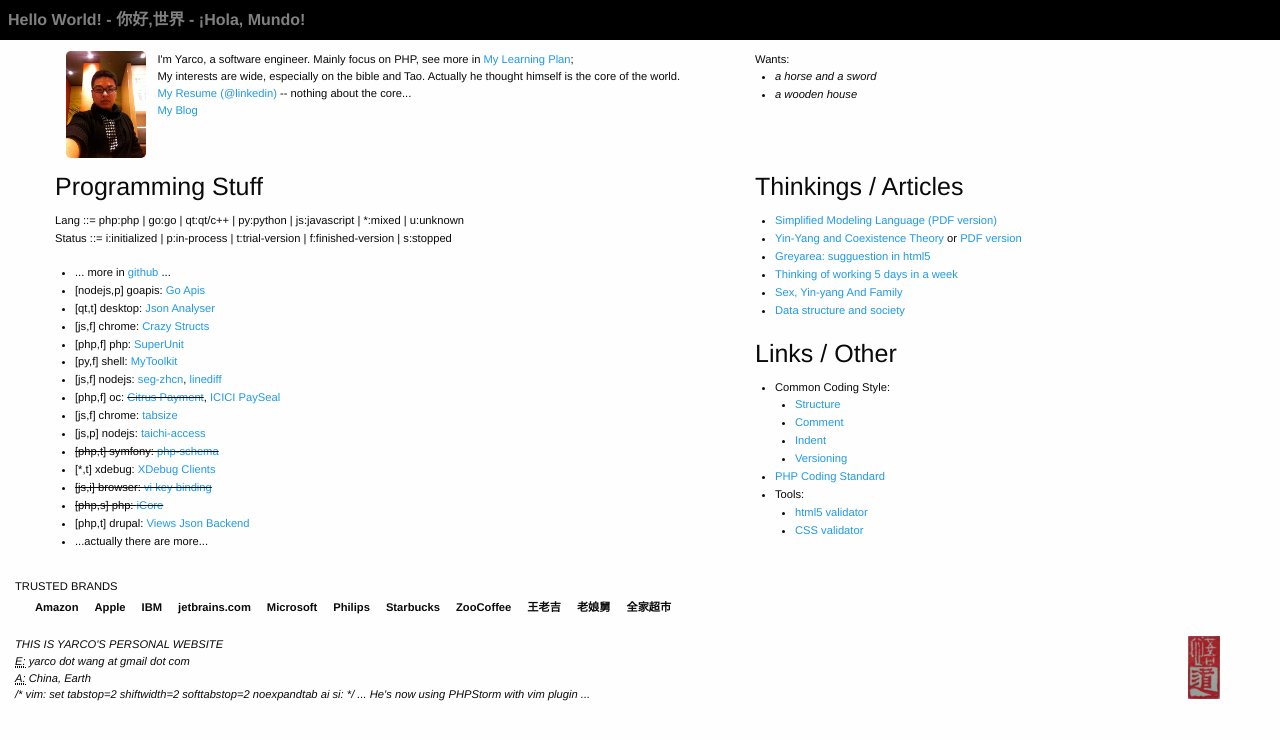
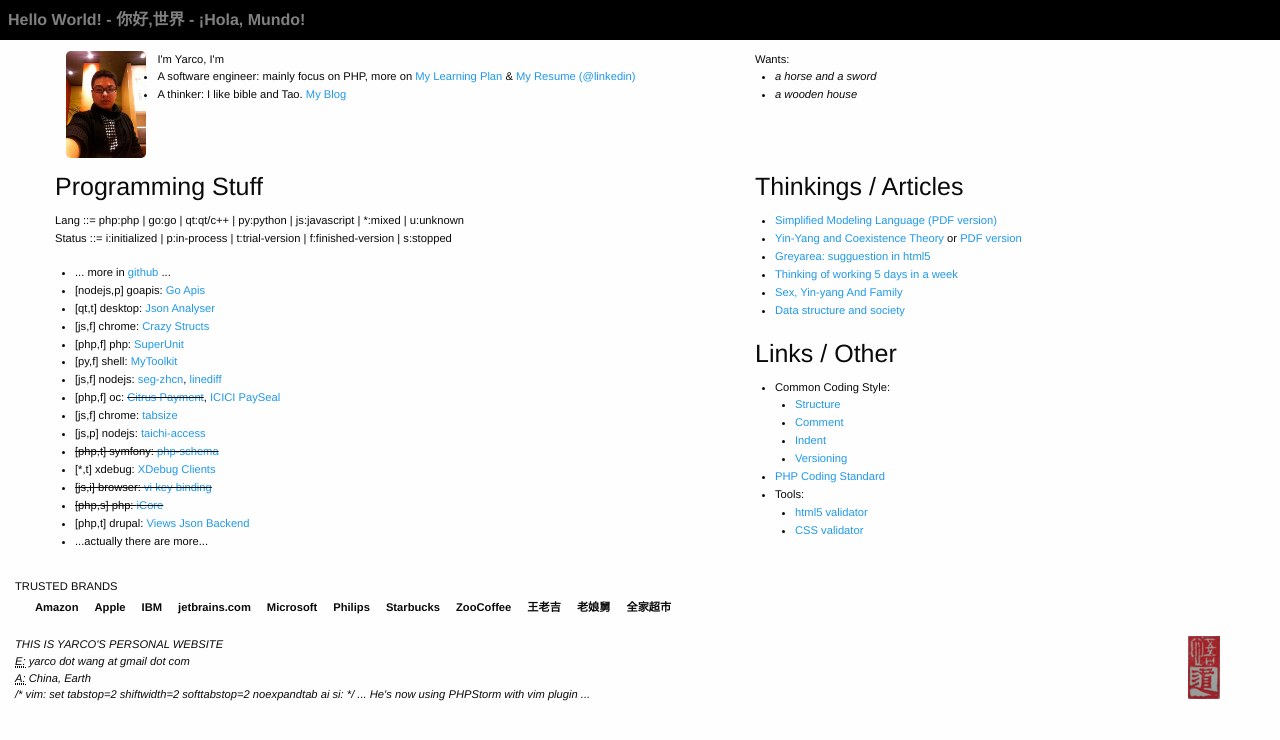
Before and after one commit to yarcowang/yarcowang.github.io, a Jekyll site: the page built from index.html, in a window 1280 px wide. Shown: the top 740 px of the page. Built offline with Jekyll 4.4.1, drawn with Linux system fonts in a browser that asks for light colours.

Commit message:
Add Blog...

```diff
--- a/index.html
+++ b/index.html
@@ -4,11 +4,11 @@ layout: page
 		<div class="row">
 			<div class="large-7 columns">
 				<img src="files/myself.jpg" class="float-left" style="width:5rem;margin:0 .7rem 0;border-radius:.3rem" />
-				I'm Yarco, a software engineer. Mainly focus on PHP, see more in <a href="langs.html">My Learning Plan</a>; <br />
-				My interests are wide, especially on the bible and Tao. Actually he thought himself is the core of the world.<br />
-				<a href="https://www.linkedin.com/in/yarcowang">My Resume (@linkedin)</a> -- nothing about the core...<br />
-				<a href="https://notes.bbish.net/blog/yarco">My Blog</a><br />
-				<br />
+				I'm Yarco, I'm
+				<ul>
+					<li>A software engineer: mainly focus on PHP, more on <a href="langs.html">My Learning Plan</a> & <a href="https://www.linkedin.com/in/yarcowang">My Resume (@linkedin)</a></li>
+					<li>A thinker: I like bible and Tao. <a href="https://notes.bbish.net/blog/yarco">My Blog</a></li>
+				</ul>
 			</div>
 			<div class="large-5 columns">
 				Wants:
```
